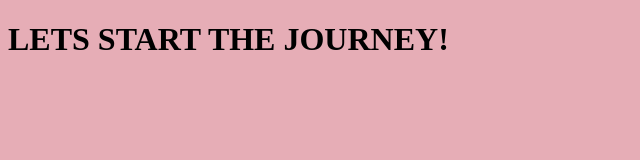
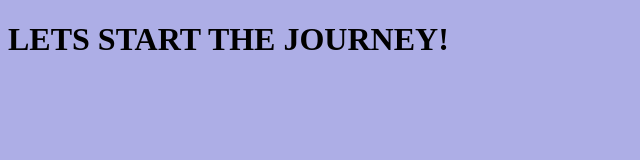
Before and after one commit to Saivamshi-264/website-deployment, a plain HTML site: page website1/index.html in a window 1280 px wide. Shown: the whole page, without its empty margins (0-640 px from the left). Drawn offline with Linux system fonts and the light colour scheme.

Commit message:
Updated background color for Website 1

```diff
--- a/website1/index.html
+++ b/website1/index.html
@@ -4,7 +4,7 @@
     <title>Website 1</title>
     <style>
         body {
-            background-color: rgb(230, 173, 182);
+            background-color: rgb(173, 174, 230);
         }
     </style>
 </head>
```
